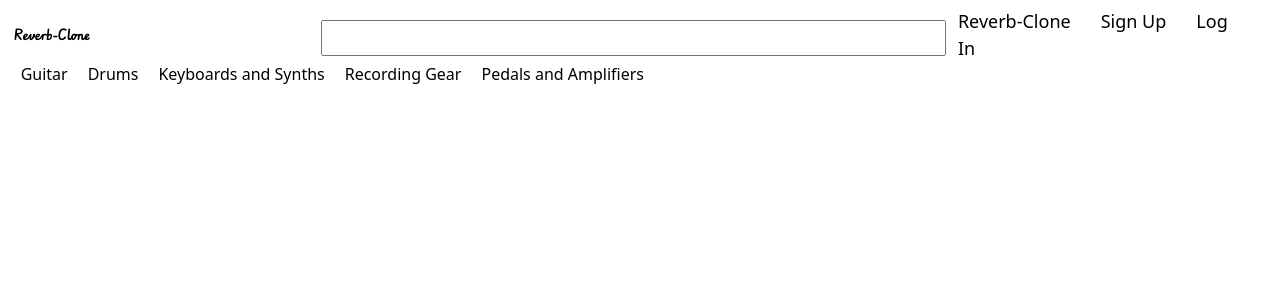
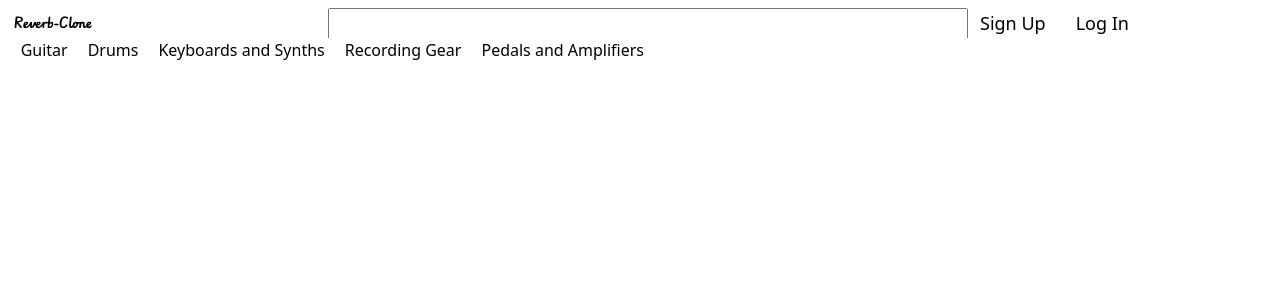
Before and after one commit to Juan-Ceballos/Reverb-Clone-FSW, a React (Vite) app in the folder frontend/: page / in a window 1280 px wide. Shown: the top 300 px of the page. Built offline with nearby package versions, Linux system fonts and the light colour scheme.

Commit message:
removed extra nav item that is now logo

```diff
--- a/frontend/src/NavBar.jsx
+++ b/frontend/src/NavBar.jsx
@@ -5,8 +5,6 @@ import MainSearchBar from './MainSearchBar'
 const NavBar = () => {
 
     const navItems = [
-        {name: 'Reverb-Clone', href:'/'},
-
         {name: 'Sign Up', href:'/register'},
         {name: 'Log In', href:'/login'}
     ]
```
